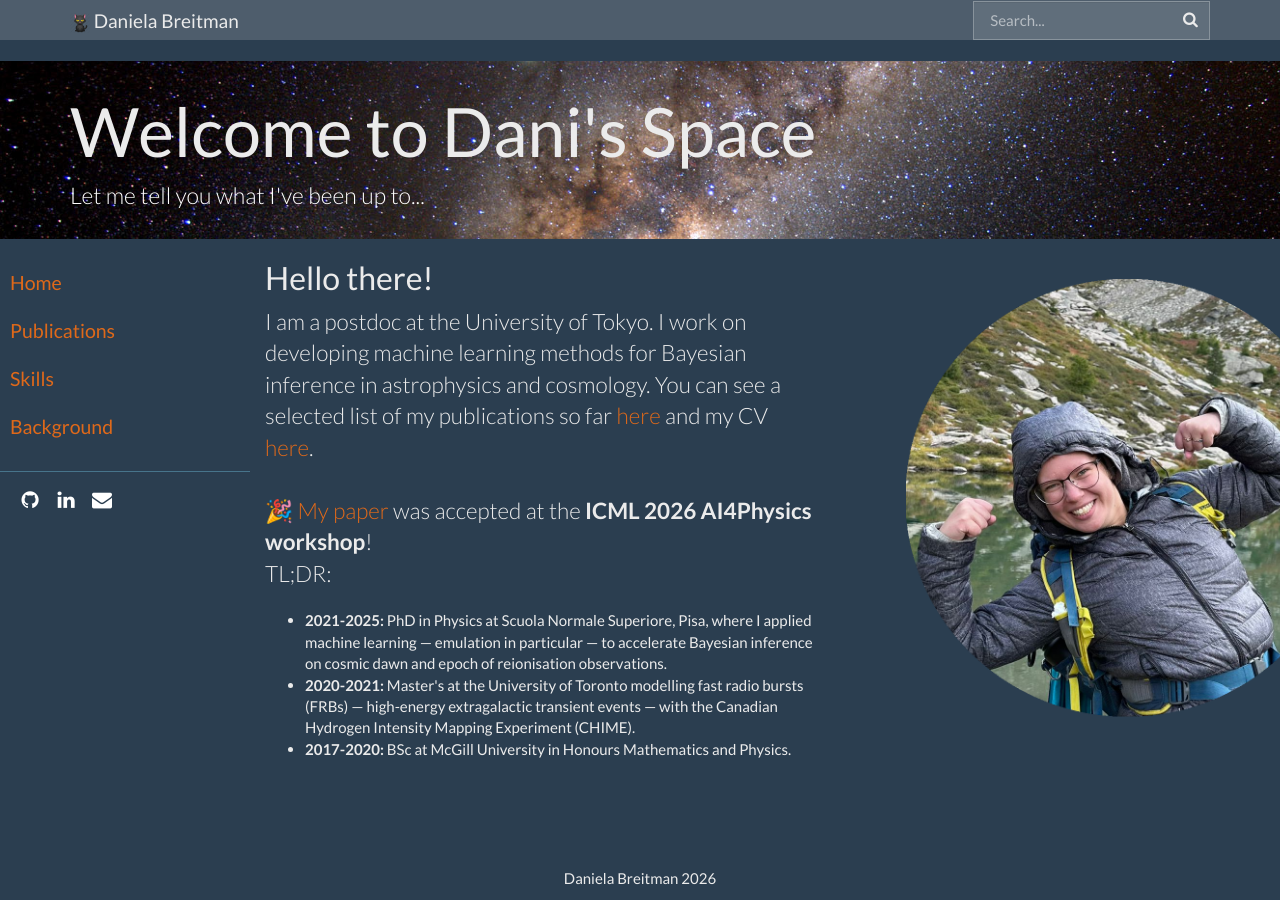
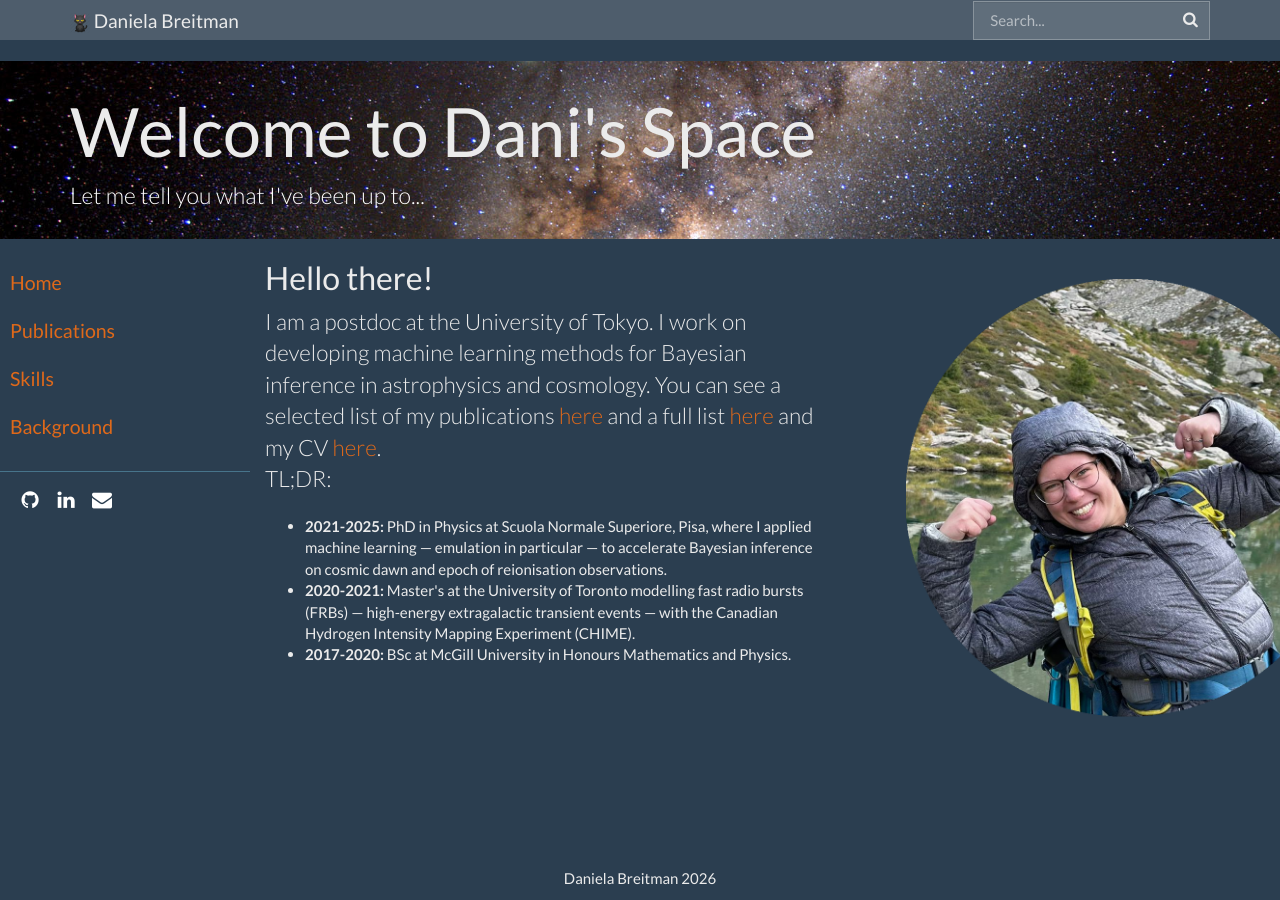
Before and after one commit to DanielaBreitman/DanielaBreitman.github.io, a Jekyll site: the page built from index.html, in a window 1280 px wide. Built offline with Jekyll 4.4.1, drawn with Linux system fonts in a browser that asks for light colours; a style sheet for code colours, icons or effects is not loaded.

Commit message:
update pub format

```diff
--- a/index.html
+++ b/index.html
@@ -8,11 +8,10 @@ layout: default
             <h2 class="header-light regular-pad">Hello there!</h2>
               <p class="lead"> I am a postdoc at the University of Tokyo.
                 I work on developing machine learning methods for Bayesian inference in astrophysics and cosmology.
-                You can see a selected list of my publications so far
-                <a href="https://ui.adsabs.harvard.edu/search/q=%20author%3A%22breitman%2C%20daniela%22&sort=date%20desc%2C%20bibcode%20desc&p_=0" target="_blank" rel="noopener noreferrer">here</a>
+                You can see a selected list of my publications
+                <a href="/docs/publications/">here</a>
+                and a full list <a href="https://ui.adsabs.harvard.edu/search/q=%20author%3A%22breitman%2C%20daniela%22&sort=date%20desc%2C%20bibcode%20desc&p_=0" target="_blank" rel="noopener noreferrer">here</a>
                 and my CV <a href="{{ "/Files/CV.pdf" | relative_url }}" target="_blank" rel="noopener noreferrer">here</a>.
-                <br><br>
-                🎉 <a href="https://openreview.net/forum?id=oAe1wRN76R" target="_blank" rel="noopener noreferrer">My paper</a> was accepted at the <b>ICML 2026 AI4Physics workshop</b>!
                 <br> TL;DR:
                 <ul>
                     <li> <b>2021-2025:</b> PhD in Physics at Scuola Normale Superiore, Pisa, where I applied machine learning — emulation in particular — to accelerate Bayesian inference on cosmic dawn and epoch of reionisation observations.</li>
```
Also changed, not shown: _docs/publications.md (+3 -1 lines).
